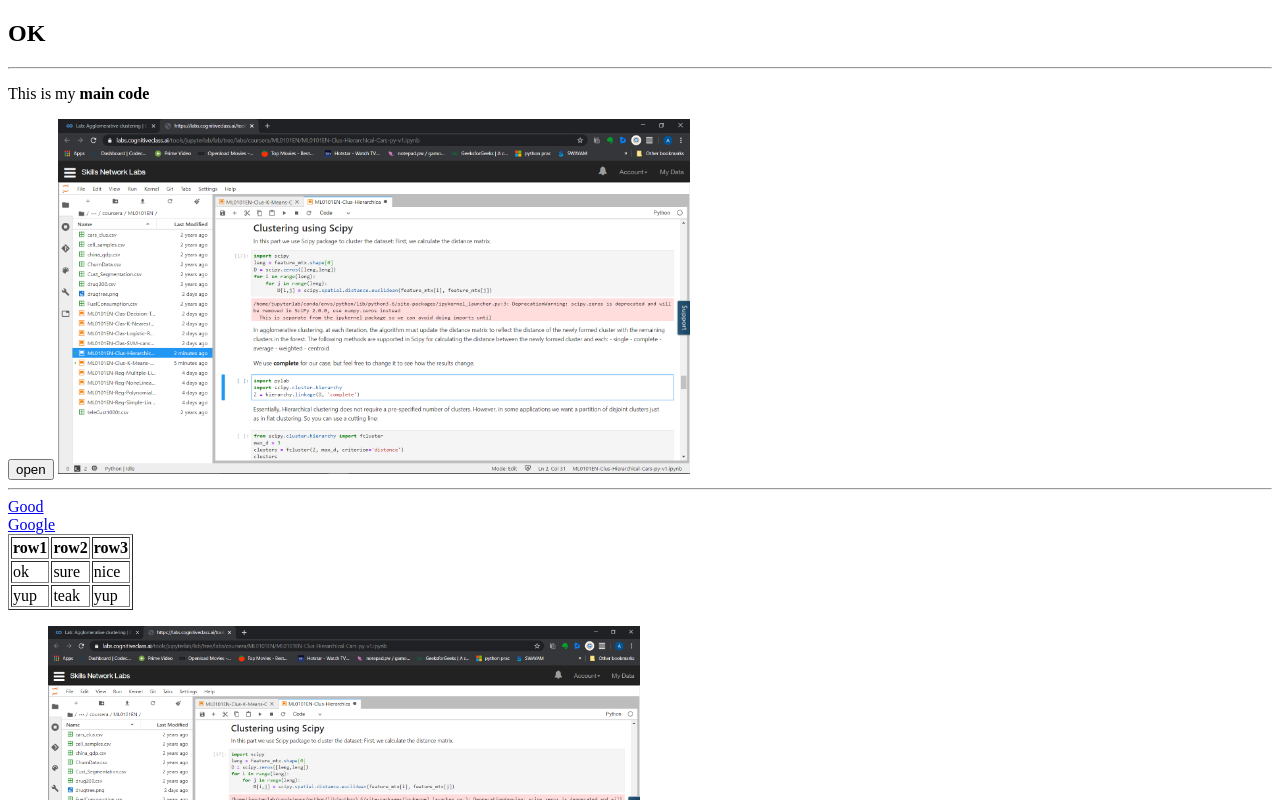
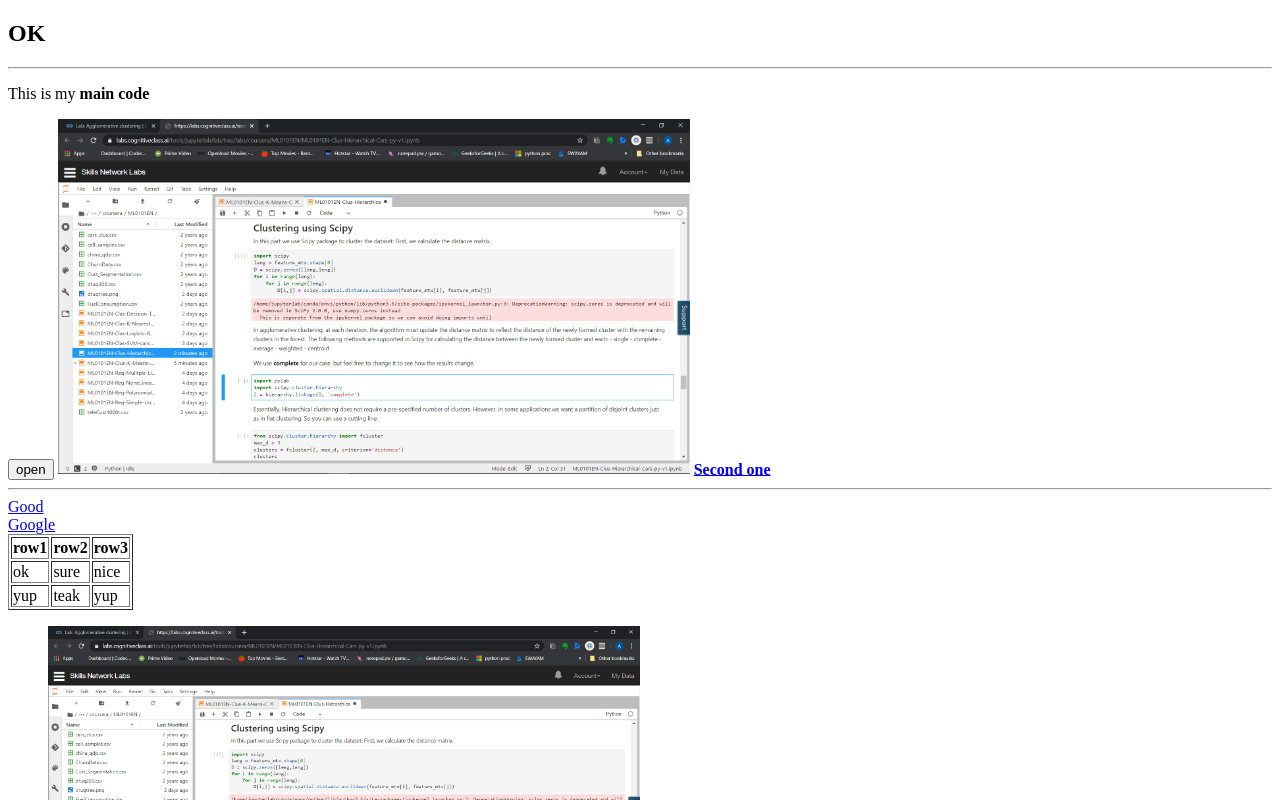
Before and after one commit to bookreader-reviews/bookreader-reviews.github.io, a plain HTML site: page index.html in a window 1280 px wide. Shown: the top 800 px of the page. Drawn offline with Linux system fonts and the light colour scheme.

Commit message:
Update index.html

```diff
--- a/index.html
+++ b/index.html
@@ -12,6 +12,7 @@
 	</main>
 	<a href="http://www.google.com"><button>open</button></a>
 	<a href = "http://www.facebook.com"><img src="one.png" alt = "facebook" height = "50%" width="50%"></a>
+	<a href="second.html"><strong>Second one</strong></a>
 	<hr>
 	<nav>
 	<a href = "first.html">Good</a>
```
